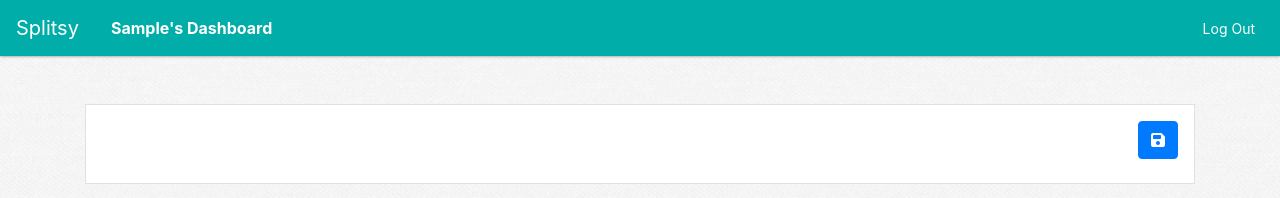
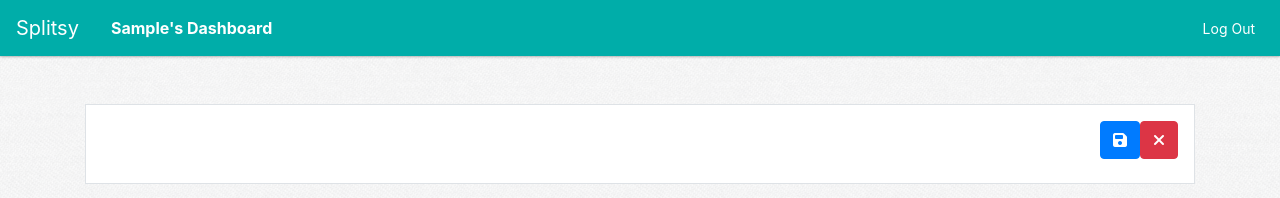
Before and after one commit to amandalatkins/splitsy, a React (Create React App) app in the folder client/: page /receipt/1/edit in a window 1280 px wide. Shown: the top 198 px of the page. Built offline with nearby package versions, Linux system fonts and the light colour scheme; no server answers; sample sign-in values are in the browser's storage.

Commit message:
Adding delete receipt functionality

```diff
--- a/client/src/pages/Receipt.js
+++ b/client/src/pages/Receipt.js
@@ -58,6 +58,12 @@ function Receipt(props) {
         .catch(err => console.log(err));
     }
 
+    function deleteReceipt() {
+        API.deleteReceipt(receiptId)
+        .then(_ => props.history.push('/dashboard'))
+        .catch(err => console.log(err));
+    }
+
     return (
         <div>
             <div className="container pt-5">
@@ -85,13 +91,19 @@ function Receipt(props) {
 
                             <h3 className="float-right">
                                 { isEditMode ?
-                                    <button className="btn btn-primary" onClick={() => saveReceipt()}>
-                                        <i className="fas fa-save"></i>
-                                    </button>
-                                    :
+                                    <span>
+                                        <button className="btn btn-primary" onClick={() => saveReceipt()}>
+                                            <i className="fas fa-save"></i>
+                                        </button>
+                                        <button className="btn btn-danger" onClick={() => deleteReceipt()}>
+                                            <i className="fas fa-times"></i>
+                                        </button>
+                                    </span>
+                                :
                                     <a className="btn btn-secondary" href={`/receipt/${receiptId}/edit`}>
                                         <i className="fas fa-pencil-alt"></i>
                                     </a>
+
                                 }
                             </h3>
                         </div>
```
